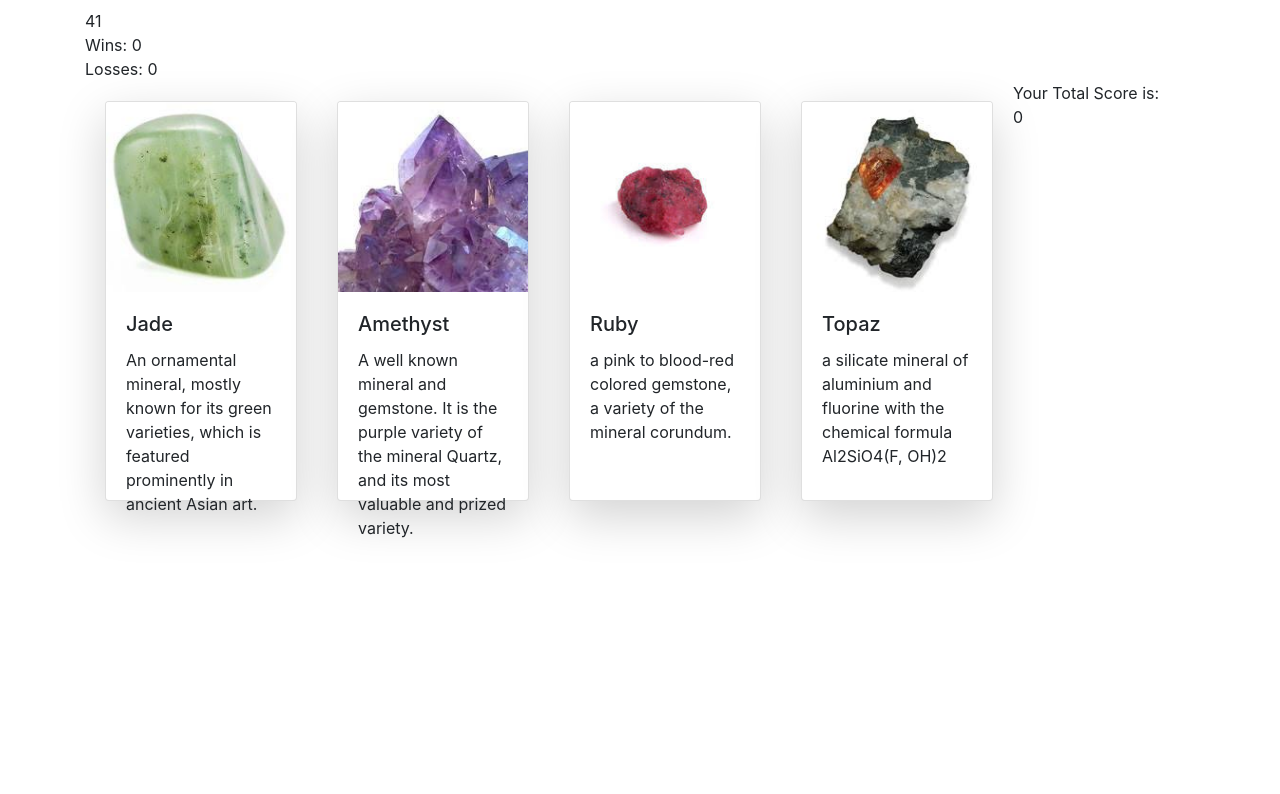
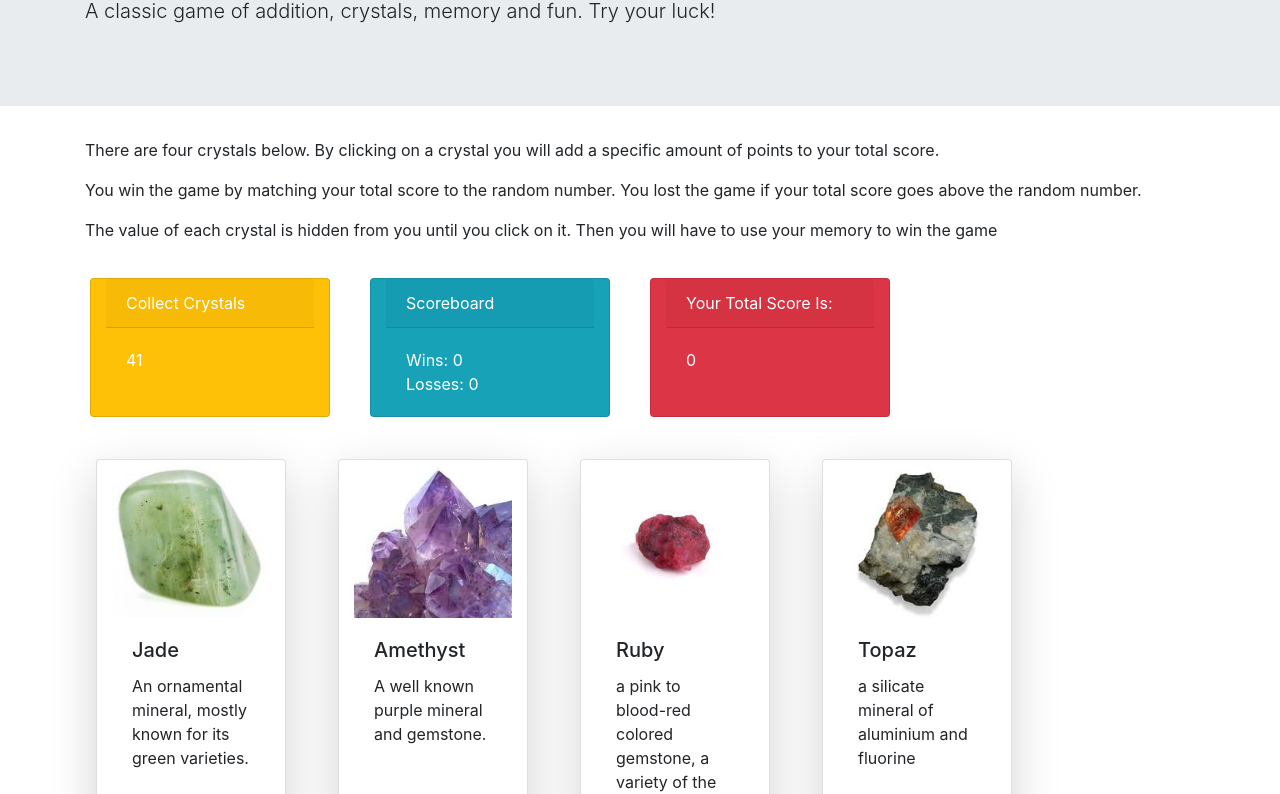
Before and after one commit to hippiestyle/unit-4-game, a plain HTML site: page index.html in a window 1280 px wide. Shown: the part 143-937 px from the top of the page. Before the commit the page ends 800 px from the top, so only its background shows below. Drawn offline with nearby package versions, Linux system fonts and the light colour scheme.

Commit message:
5th iteration

```diff
--- a/assets/css/style.css
+++ b/assets/css/style.css
@@ -1,5 +1,15 @@
 .gemCard {
     float: left;
-    height: 400px;
+    /* height: 400px;  */
+    margin: 26px;
+}
+
+.scoreCard {
+    float: left;
     margin: 20px;
+
 }
+
+#gem1 {
+    clear: left;
+}
--- a/index.html
+++ b/index.html
@@ -9,77 +9,89 @@
 
 <body>
     <header>
-        <div id="titleHeader">Crystal Collector</div>
+            <div class="jumbotron jumbotron-fluid crystalHeader">
+                    <div class="container">
+                      <h1 class="display-4 titleHeader">Crystal Collector </h1>
+                      <p class="lead">A classic game of addition, crystals, memory and fun. Try your luck! </p>
+                    </div>
+                  </div>
+
     </header>
     <div class="container">
 
         <div id="instructionsDiv">
-            <p>Lorem ipsum dolor sit amet, consectetur adipisicing elit. Ipsum non nulla molestiae in laboriosam accusantium optio, corrupti magnam asperiores placeat.</p>
-            <p>Lorem ipsum, dolor sit amet consectetur adipisicing elit. Nostrum cupiditate iure repudiandae perferendis? Repellat porro officiis voluptatum accusantium nam debitis.</p>
+            <p>There are four crystals below. By clicking on a crystal you will add a specific amount of points to your total score.</p>
+            <p>You win the game by matching your total score to the random number. You lost the game if your total score goes above the random number.</p>
+            <p>The value of each crystal is hidden from you until you click on it. Then you will have to use your memory to win the game</p>
         </div>
 
-        <div id="guessNumber"><span id="guess-number">0</span>
+    </div>
+
+</div>
+<div class="container scoreContainer">
+    <div class="row">
+        <div class="col-sm-4 card bg-warning mb-3 text-white scoreCard " style="max-width: 15rem;">
+            <div class="card-header">Collect Crystals </div>
+            <div class="card-body">
+                <div id="guessNumber"><span id="guess-number">0</span></div>
+                </div>
         </div>
 
-        <div class="scoreboard">
-                <div id="userWins">Wins: <span id="user-wins">0</span></div>
-                <div id="userLoss">Losses: <span id="user-losses">0</span></div>
 
+        <div class="col-sm-4 card bg-info mb-3 text-white scoreCard" style="max-width: 15rem;">
+                <div class="card-header">Scoreboard</div>
+                <div class="card-body">
+                        <div id="userWins">Wins: <span id="user-wins">0</span></div>
+                        <div id="userLoss">Losses: <span id="user-losses">0</span></div>
+                </div>
         </div>
 
-        <div class="gems">
-            <!-- <div="button1">
-                    <img src="assets/images/jade.jpeg" alt="jade" class="button" id="gem1" height="100px" width="100px";>
-            </div> -->
 
-            <div class="card shadow-lg gemCard" id="gem1" style="width: 12rem; ">
+        <div class="col-sm-4 card bg-danger mb-3 text-white scoreCard" id="totalScoreCard" style="max-width: 15rem;">
+                <div class="card-header" id="scoreInfo">Your Total Score Is: </div>
+                <div class="card-body">
+                        <div id="gemCount"><span="gem-count">0</span></div>
+                </div>
+        </div>
+    </div>
+</div>
+        <div class="gems container gemContainer">
+
+        <div class="row">
+            <div class="col-sm-2 card shadow-lg gemCard button" id="gem1" style="width: 10rem; ">
                     <img class="card-img-top" src="./assets/images/jade.jpeg" alt="Card image cap">
                     <div class="card-body">
                       <h5 class="card-title">Jade</h5>
-                      <p class="card-text">An ornamental mineral, mostly known for its green varieties, which is featured prominently in ancient Asian art.</p>
+                      <p class="card-text">An ornamental mineral, mostly known for its green varieties.</p>
                     </div>
                 </div>
 
-                         <!-- <div="button2">
-                    <img src="assets/images/purple.jpeg" alt="jade" class="button" id="gem2" height="100px" width="100px";>
-            </div> -->
-
-            <div class="card shadow-lg gemCard" id="gem2" style="width: 12rem; ">
+            <div class="col-sm-2 card shadow-lg gemCard button" id="gem2" style="width: 10rem; ">
                 <img class="card-img-top" src="./assets/images/purple.jpeg" alt="Card image cap">
                 <div class="card-body">
                     <h5 class="card-title">Amethyst</h5>
-                    <p class="card-text">A well known mineral and gemstone. It is the purple variety of the mineral Quartz, and its most valuable and prized variety.</p>
+                    <p class="card-text">A well known purple mineral and gemstone.</p>
                 </div>
             </div>
 
-            <!-- <div="button3">
-                    <img src="assets/images/ruby.jpeg" alt="jade" class="button" id="gem3" height="100px" width="100px";>
-            </div> -->
-
-            <div class="card shadow-lg gemCard" id="gem3" style="width: 12rem; ">
+            <div class="col-sm-2 card shadow-lg gemCard button" id="gem3" style="width: 10rem; ">
                     <img class="card-img-top" src="./assets/images/ruby.jpeg" alt="Card image cap">
                     <div class="card-body">
                         <h5 class="card-title">Ruby</h5>
                         <p class="card-text">a pink to blood-red colored gemstone, a variety of the mineral corundum.</p>
                     </div>
             </div>
-<!--
-            <div="button4">
-                    <img src="assets/images/topaz.jpeg" alt="jade" class="button" id="gem4" height="100px" width="100px";>
-            </div> -->
 
-            <div class="card shadow-lg gemCard" id="gem4" style="width: 12rem; ">
+            <div class="col-sm-2 card shadow-lg gemCard button" id="gem4" style="width: 10rem; ">
                     <img class="card-img-top" src="./assets/images/topaz.jpeg" alt="Card image cap">
                     <div class="card-body">
                         <h5 class="card-title">Topaz</h5>
-                        <p class="card-text">a silicate mineral of aluminium and fluorine with the chemical formula Al2SiO4(F, OH)2</p>
+                        <p class="card-text">a silicate mineral of aluminium and fluorine</p>
                     </div>
             </div>
 
         </div>
 
-        <div id="scoreInfo">Your Total Score is: </div>
-        <div id="gemCount"><span="gem-count">0</span></div>
     </div>
 
 </body>
```
